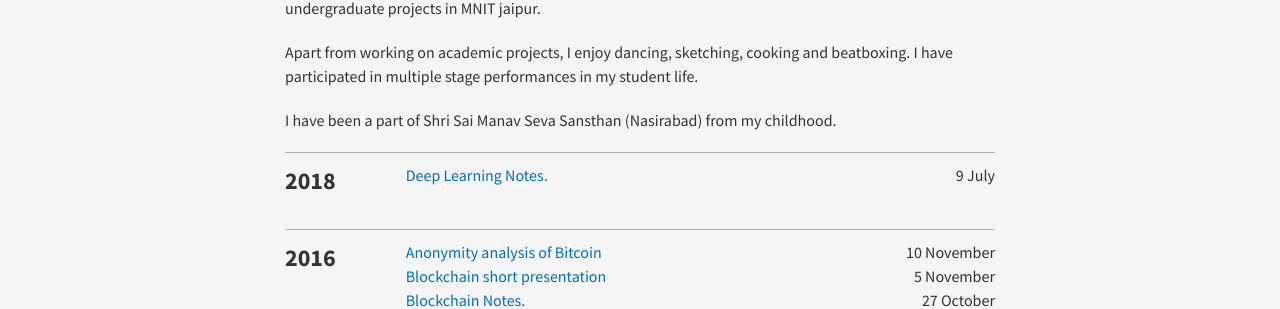
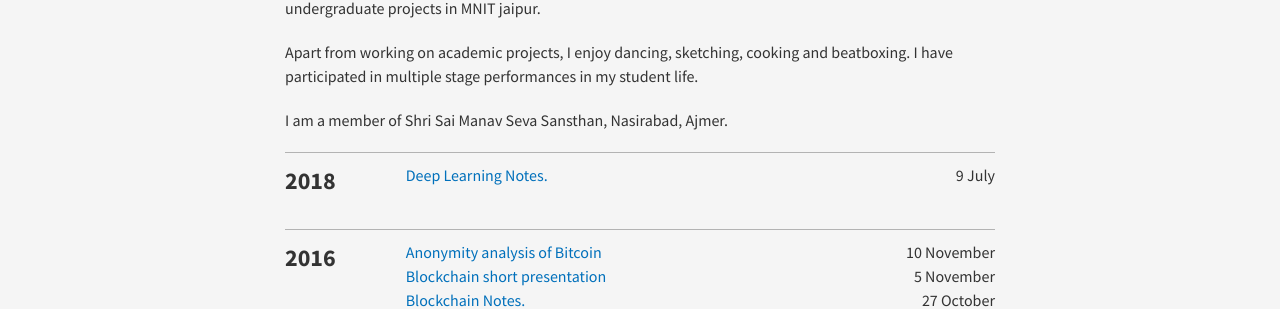
Before and after one commit to indramastan/indradeepmastan, a Jekyll site: the page built from index.html, in a window 1280 px wide. Shown: the part 391-700 px from the top of the page. Built offline with Jekyll 4.4.1, drawn with Linux system fonts in a browser that asks for light colours; nearby versions of some CDN libraries.

Commit message:
Update index.html

```diff
--- a/index.html
+++ b/index.html
@@ -10,7 +10,7 @@ title: Home
 
 <p>Apart from working on academic projects, I enjoy dancing, sketching, cooking and beatboxing. I have participated in multiple stage performances in my student life.</p>
 
-<p> I have been a part of Shri Sai Manav Seva Sansthan (Nasirabad) from my childhood. </p>
+<p> I am a member of Shri Sai Manav Seva Sansthan, Nasirabad, Ajmer. </p>
 
 <section class="archive">
 {% for post in site.posts %}
```
